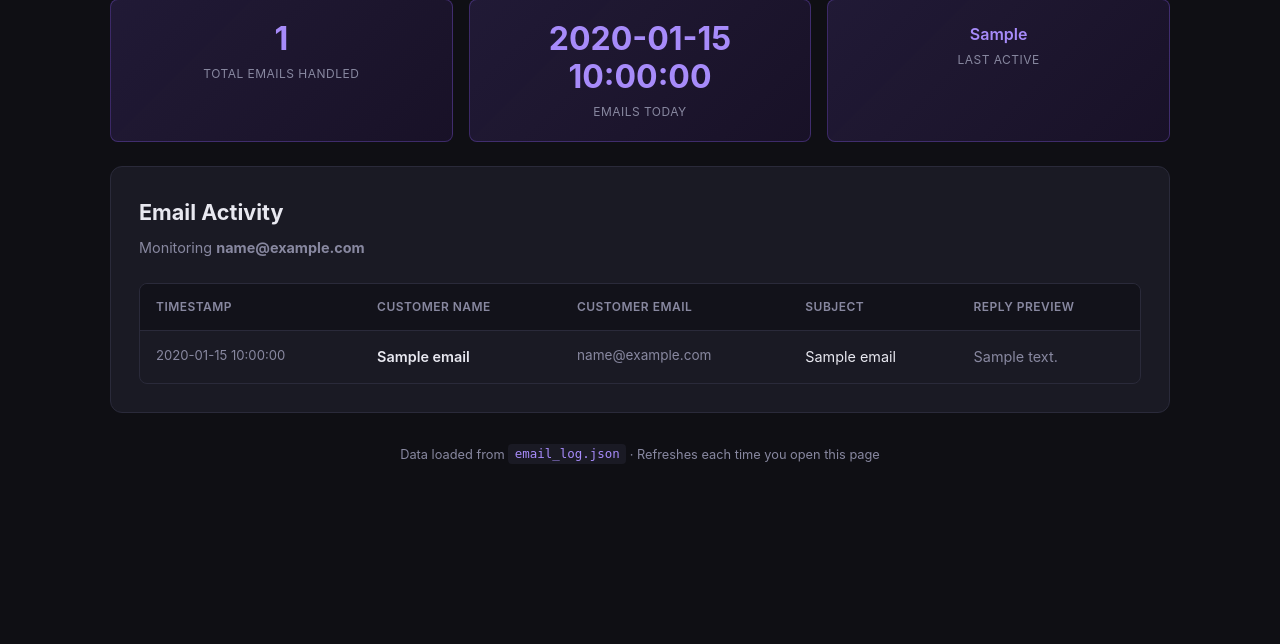
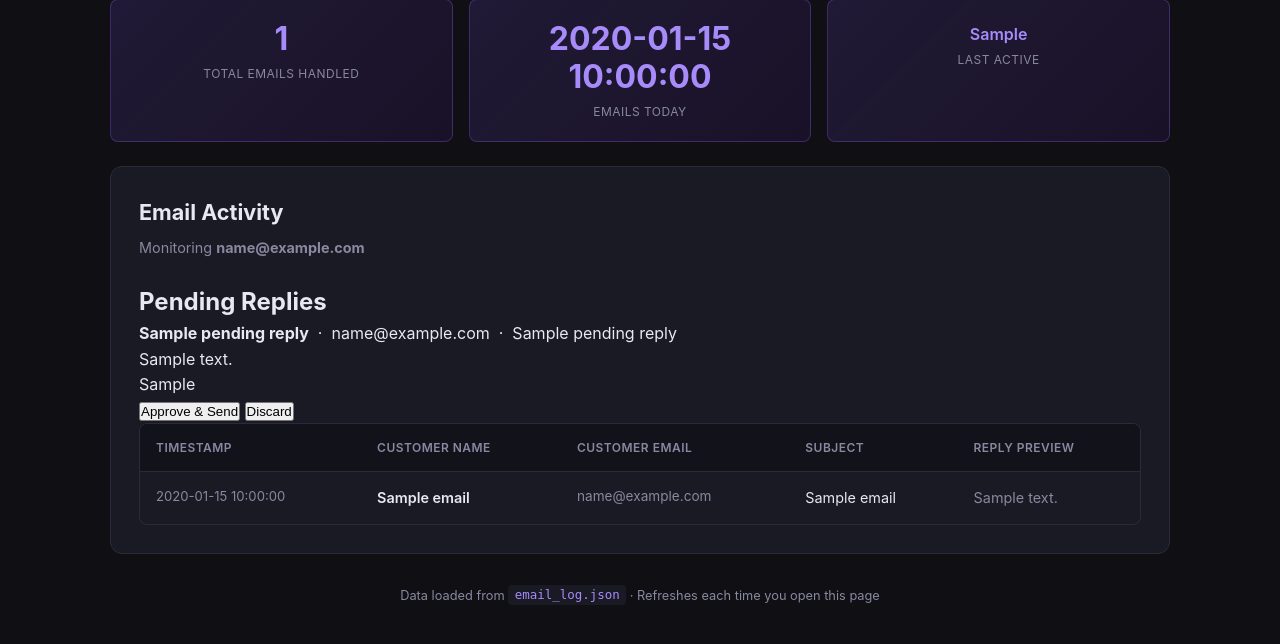
Before and after one commit to yonderly101-droid/yonderly-ai-, a Flask app: template templates/dashboard.html in a window 1280 px wide. Shown: the part 103-747 px from the top of the page. Run offline with Flask 3, Linux system fonts and the light colour scheme; the template is opened without the code that fills it: most values are stand-ins (such as "Sample title", 1, 10 or a date in 2020); parts of the project's set-up code (start-up, migrations or seed data) failed here and were passed over.

Commit message:
Feature: preview-mode for email agent + pending replies dashboard; add PayPal hosted button to landing; add CI and env examples

```diff
--- a/app.py
+++ b/app.py
@@ -20,6 +20,13 @@ from flask_limiter.util import get_remote_address
 from utils.security import sanitize_text, validate_email, validate_order_id
 
 from whatsapp_agent import register_whatsapp_routes
+from email_agent import (
+    load_pending_replies,
+    save_pending_replies,
+    get_gmail_service,
+    send_reply,
+    log_conversation,
+)
 
 load_dotenv()
 
@@ -233,7 +240,82 @@ def dashboard():
         profile=profile,
         emails=emails,
         stats=stats,
+        pending_replies=load_pending_replies(),
     )
+
+
+@app.route('/api/pending_replies', methods=['GET'])
+def api_get_pending_replies():
+    pending = load_pending_replies()
+    return jsonify(pending)
+
+
+@app.route('/api/pending_replies/approve', methods=['POST'])
+def api_approve_reply():
+    data = request.get_json() or {}
+    ts = data.get('timestamp')
+    if not ts:
+        return jsonify({'success': False, 'error': 'missing timestamp'}), 400
+
+    pending = load_pending_replies()
+    match = None
+    for entry in pending:
+        if entry.get('timestamp') == ts:
+            match = entry
+            break
+
+    if not match:
+        return jsonify({'success': False, 'error': 'not found'}), 404
+
+    try:
+        service = get_gmail_service()
+    except Exception as exc:
+        return jsonify({'success': False, 'error': f'Gmail connection failed: {exc}'}), 500
+
+    # Construct a minimal original_email object expected by send_reply
+    original_email = {
+        'from': match.get('from') or f"{match.get('customer_name')} <{match.get('customer_email')}>",
+        'message_id': match.get('message_id'),
+        'thread_id': match.get('thread_id'),
+    }
+
+    profile = load_profile() or {}
+
+    try:
+        send_reply(service, original_email, match.get('yonderly_reply', ''), profile)
+    except Exception as exc:
+        return jsonify({'success': False, 'error': str(exc)}), 500
+
+    # move to email log
+    log_conversation(
+        match.get('customer_name'),
+        match.get('customer_email'),
+        match.get('subject'),
+        match.get('customer_message'),
+        match.get('yonderly_reply'),
+    )
+
+    # remove from pending and save
+    pending = [e for e in pending if e.get('timestamp') != ts]
+    save_pending_replies(pending)
+
+    return jsonify({'success': True})
+
+
+@app.route('/api/pending_replies/discard', methods=['POST'])
+def api_discard_reply():
+    data = request.get_json() or {}
+    ts = data.get('timestamp')
+    if not ts:
+        return jsonify({'success': False, 'error': 'missing timestamp'}), 400
+
+    pending = load_pending_replies()
+    new_pending = [e for e in pending if e.get('timestamp') != ts]
+    if len(new_pending) == len(pending):
+        return jsonify({'success': False, 'error': 'not found'}), 404
+
+    save_pending_replies(new_pending)
+    return jsonify({'success': True})
 
 
 @app.route('/pricing')
--- a/email_agent.py
+++ b/email_agent.py
@@ -26,6 +26,7 @@ load_dotenv()
 BASE_DIR = Path(__file__).resolve().parent
 PROFILE_PATH = BASE_DIR / "business_profile.json"
 LOG_PATH = BASE_DIR / "email_log.json"
+PENDING_PATH = BASE_DIR / "pending_replies.json"
 CREDENTIALS_PATH = BASE_DIR / "credentials.json"
 TOKEN_PATH = BASE_DIR / "token.json"
 
@@ -384,6 +385,19 @@ def log_conversation(customer_name, customer_email, subject, customer_message, y
     save_email_log(log)
 
 
+def load_pending_replies():
+    """Load pending replies saved when PREVIEW_MODE is enabled."""
+    if PENDING_PATH.exists():
+        with open(PENDING_PATH, "r", encoding="utf-8") as f:
+            return json.load(f)
+    return []
+
+
+def save_pending_replies(pending):
+    with open(PENDING_PATH, "w", encoding="utf-8") as f:
+        json.dump(pending, f, indent=2, ensure_ascii=False)
+
+
 def process_email(service, client, profile, email):
     """Handle a single unread email: generate reply, send it, log it, mark read."""
     customer_address = extract_email_address(email["from"])
@@ -424,6 +438,32 @@ def process_email(service, client, profile, email):
             return "credit_error"
         raise
 
+    # If preview mode is enabled, save the drafted reply instead of sending
+    preview_mode = os.environ.get("PREVIEW_MODE", "false").lower() in ("1", "true", "yes")
+    if preview_mode:
+        entry = {
+            "timestamp": datetime.now(timezone.utc).isoformat(),
+            "customer_email": customer_address,
+            "customer_name": customer_name,
+            "subject": email["subject"],
+            "customer_message": email["body"],
+            "yonderly_reply": reply,
+            # store original metadata so sending later can include references
+            "from": email.get("from", ""),
+            "message_id": email.get("message_id"),
+            "thread_id": email.get("thread_id"),
+        }
+
+        pending = load_pending_replies()
+        pending.append(entry)
+        save_pending_replies(pending)
+
+        # Mark read to avoid re-processing and notify operator
+        mark_as_read(service, email["id"])
+        print(f"Reply drafted for {customer_address} — approve it on the dashboard before sending")
+        return
+
+    # Normal automatic sending
     send_reply(service, email, reply, profile)
     mark_as_read(service, email["id"])
     log_conversation(
--- a/requirements.txt
+++ b/requirements.txt
@@ -8,3 +8,5 @@ twilio>=9.5.0
 requests>=2.31.0
 flask-limiter>=2.8.0
 bleach>=6.0.0
+flake8>=6.0.0
+pytest>=7.0.0
--- a/templates/dashboard.html
+++ b/templates/dashboard.html
@@ -43,6 +43,33 @@
           <p class="dashboard-subtitle">Monitoring <strong>{{ profile.contact_email }}</strong></p>
         {% endif %}
       </div>
+
+      <section class="pending-replies-section">
+        <h2>Pending Replies</h2>
+        {% if pending_replies and pending_replies|length > 0 %}
+          <div class="pending-list">
+            {% for p in pending_replies|reverse %}
+              <div class="pending-item" data-ts="{{ p.timestamp }}">
+                <div class="pending-meta">
+                  <strong>{{ p.customer_name }}</strong>
+                  &nbsp;·&nbsp; <span class="pending-email">{{ p.customer_email }}</span>
+                  &nbsp;·&nbsp; <span class="pending-subject">{{ p.subject }}</span>
+                </div>
+                <div class="pending-body">
+                  <div class="pending-customer">{{ p.customer_message }}</div>
+                  <div class="pending-reply">{{ p.yonderly_reply }}</div>
+                </div>
+                <div class="pending-actions">
+                  <button class="btn-approve" data-ts="{{ p.timestamp }}">Approve & Send</button>
+                  <button class="btn-discard" data-ts="{{ p.timestamp }}">Discard</button>
+                </div>
+              </div>
+            {% endfor %}
+          </div>
+        {% else %}
+          <div class="empty-state small">No pending replies — Yonderly is up to date</div>
+        {% endif %}
+      </section>
 
       {% if emails %}
         <div class="table-wrap">
@@ -113,6 +140,7 @@
   </div>
 
   <script id="email-data" type="application/json">{{ emails | tojson }}</script>
+  <script id="pending-data" type="application/json">{{ pending_replies | tojson }}</script>
   <script>
     const overlay = document.getElementById('modal-overlay');
     const closeBtn = document.getElementById('modal-close');
@@ -159,6 +187,55 @@
     document.addEventListener('keydown', function(e) {
       if (e.key === 'Escape' && !overlay.hidden) closeModal();
     });
+
+    // Pending replies actions
+    const pendingData = JSON.parse(document.getElementById('pending-data').textContent || '[]');
+
+    async function approveReply(ts) {
+      const res = await fetch('/api/pending_replies/approve', {
+        method: 'POST',
+        headers: { 'Content-Type': 'application/json' },
+        body: JSON.stringify({ timestamp: ts })
+      });
+      return res.json();
+    }
+
+    async function discardReply(ts) {
+      const res = await fetch('/api/pending_replies/discard', {
+        method: 'POST',
+        headers: { 'Content-Type': 'application/json' },
+        body: JSON.stringify({ timestamp: ts })
+      });
+      return res.json();
+    }
+
+    document.querySelectorAll('.btn-approve').forEach(btn => {
+      btn.addEventListener('click', async function() {
+        const ts = this.dataset.ts;
+        this.disabled = true;
+        const r = await approveReply(ts);
+        if (r && r.success) {
+          this.closest('.pending-item').remove();
+        } else {
+          alert('Failed to approve: ' + (r.error || 'unknown'));
+          this.disabled = false;
+        }
+      });
+    });
+
+    document.querySelectorAll('.btn-discard').forEach(btn => {
+      btn.addEventListener('click', async function() {
+        const ts = this.dataset.ts;
+        this.disabled = true;
+        const r = await discardReply(ts);
+        if (r && r.success) {
+          this.closest('.pending-item').remove();
+        } else {
+          alert('Failed to discard: ' + (r.error || 'unknown'));
+          this.disabled = false;
+        }
+      });
+    });
   </script>
 </body>
 </html>
```
Also changed, not shown: landing.html (+11 -4 lines), .github/workflows/ci.yml (added), 1 other file.
